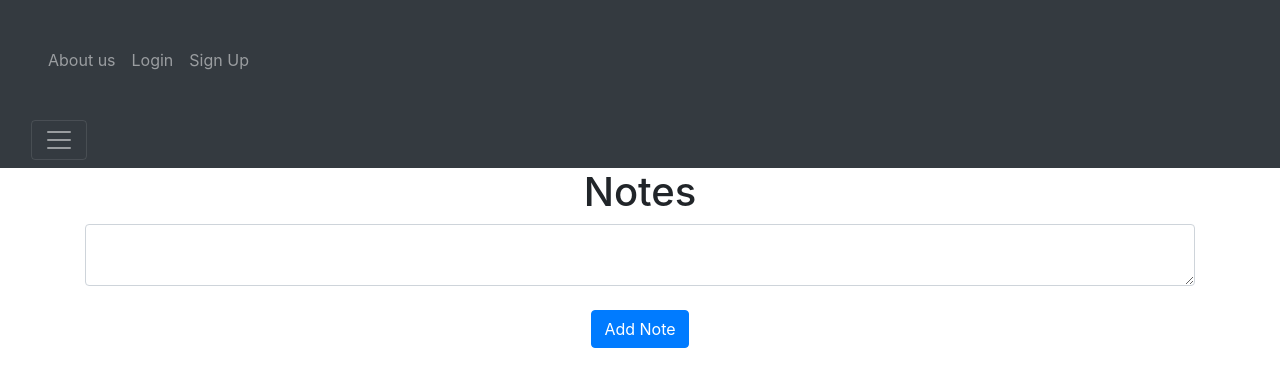
After one commit to aoshenye/E-Map, a Flask app: page /aboutus in a window 1280 px wide, after a click that opens the changed part. The commit adds this page. Shown: the top 387 px of the page. Run offline with Flask 2, Linux system fonts and the light colour scheme; some libraries are stand-ins or nearby versions.

Commit message:
clean up sign up error- add about us page and view

```diff
--- a/webapp/auth.py
+++ b/webapp/auth.py
@@ -58,7 +58,7 @@ def sign_up():
                 password1, method='sha256'))
             db.session.add(new_user)
             db.session.commit()
-            login_user(user, remember=True)
+            login_user(new_user, remember=True)
             flash('Account created!', category='success')
             return redirect(url_for('views.home'))
 
--- /dev/null
+++ b/webapp/templates/aboutus.html
@@ -0,0 +1,22 @@
+{% extends "base.html" %} {% block title %}About us{% endblock %}
+
+{%block content%}
+<h1 align="center">Notes</h1>
+<ul class="list-group list-group-flush" id="notes">
+    {% for note in user.notes %}
+    <li class="list-group-item">
+        {{ note.data }}
+        <button type="button" class="close" onClick="deleteNote({{ note.id }})">
+            <span aria-hidden="true">&times;</span>
+        </button>
+    </li>
+    {% endfor %}
+</ul>
+<form method="POST">
+    <textarea name="note" id="note" class="form-control"></textarea>
+    <br />
+    <div align="center">
+        <button type="submit" class="btn btn-primary">Add Note</button>
+    </div>
+</form>
+{%  endblock %}
--- a/webapp/templates/base.html
+++ b/webapp/templates/base.html
@@ -23,9 +23,11 @@
                         <div class="navbar-nav">
                             {% if user.is_authenticated %}
                             <span class="text-muted" style="text-align: center;">
-                                <a class="nav-item nav-link" id="home" href="/">Home</a>
+                                <a class="nav-item nav-link" id="home" href="/">Profile</a>
                                 <a class="nav-item nav-link" id="logout" href="/logout">Logout</a>
+                                <a class="nav-item nav-link" id="aboutus" href="/aboutus">About us</a>
                                 {% else %}
+                                <a class="nav-item nav-link" id="aboutus" href="/aboutus">About us</a>
                                 <a class="nav-item nav-link" id="login" href="/login">Login</a>
                                 <a class="nav-item nav-link" id="signUp" href="/sign-up">Sign Up</a>
                                 {% endif %}
--- a/webapp/views.py
+++ b/webapp/views.py
@@ -8,3 +8,8 @@ views = Blueprint('views', __name__)
 @login_required
 def home():
     return render_template("home.html", user=current_user)
+
+
+@views.route('/aboutus')
+def aboutus():
+    return render_template("aboutus.html", user=current_user)
```
Also changed, not shown: webapp/templates/home.html (+1 -22 lines), webapp/database.db.
